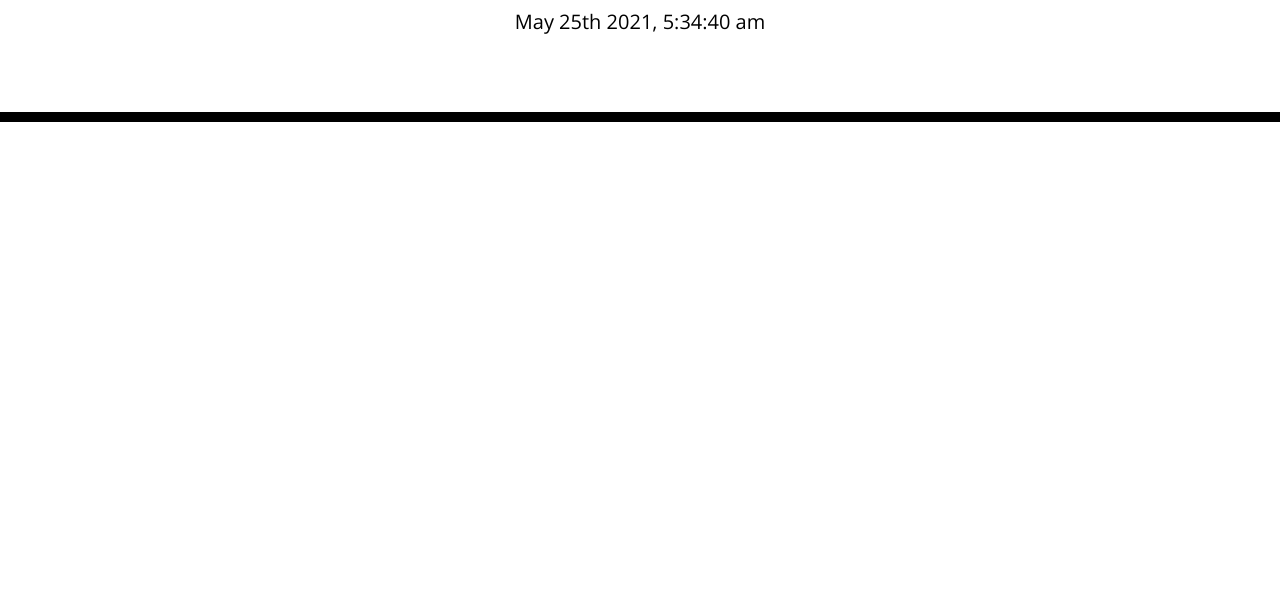
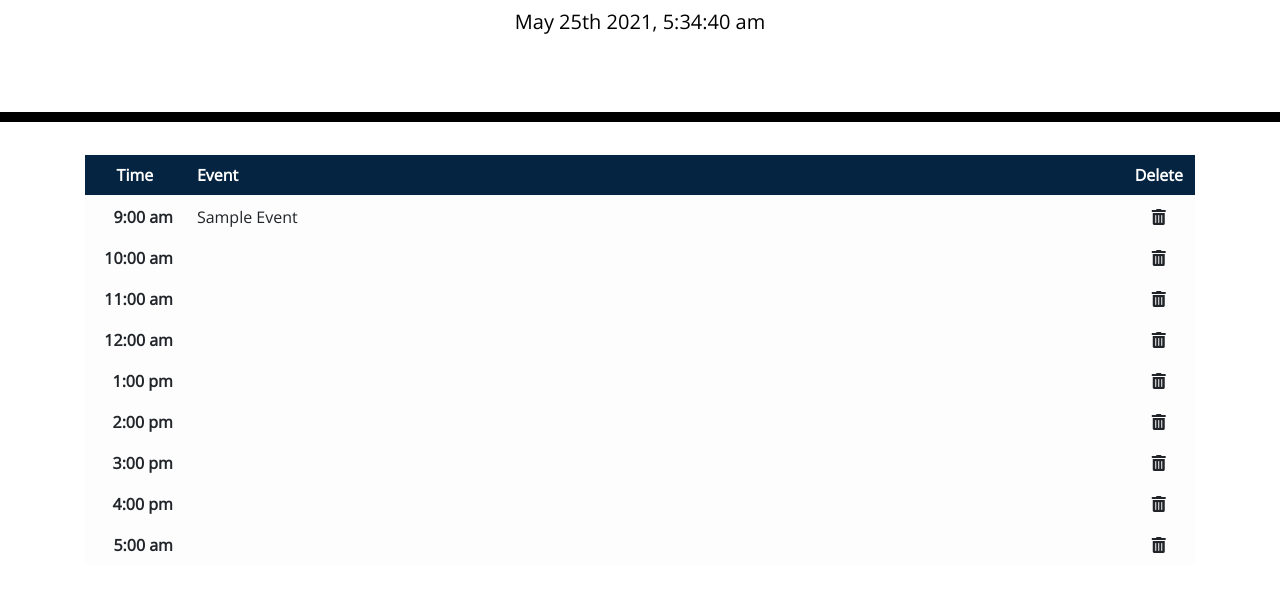
Before and after one commit to rmoatman/Roatman_Work_Day_Scheduler, a plain HTML site: page index.html in a window 1280 px wide. Shown: the part 182-774 px from the top of the page. Drawn offline with nearby package versions, Linux system fonts and the light colour scheme.

Commit message:
Added styling to table, updated javascript with items to do

```diff
--- a/Assets/style.css
+++ b/Assets/style.css
@@ -1,3 +1,12 @@
+    :root {
+      --headercolor: rgb(5, 36, 65);
+      --pastcolor: rgb(72, 79, 85);
+      --presentcolor: rgb(93, 136, 173);
+      --futurecolor:  rgb(22, 62, 97);
+
+      }
+
+
     body {
       font-family: 'Open Sans', sans-serif;
       font-size: 16px;
@@ -69,3 +78,48 @@ textarea {
       font-size: 20px;
       transition: all 0.3s ease-in-out;
     }
+
+
+    /* Table Formatting */
+
+/* add color formatting for past present and future hours */
+
+    #timcolhead {
+      text-align:center;
+      background-color: var(--headercolor);
+      color: white;
+    }
+
+    #timcol {
+      width:9%;
+      text-align: right;
+    }
+
+    #evecolhead {
+      text-align: left;
+      background-color: var(--headercolor);
+      color: white;
+    }
+
+    #evecol {
+      text-align: left;
+    }
+
+    #delcolhead {
+      width:5%;
+      text-align: center;
+      background-color: var(--headercolor);
+      color: white;
+    }
+
+    #delcol {
+      width:5%;
+      text-align: center;
+    }
+
+
+    /* End of Table Formatting */
+
+    /* Last Revised 5/24/21 */
+    /* Raemarie Oatman raemarie.oatman@gmail.com */
+    /* Homework Week 5 - 05 Third-Party APIs: Work Day Scheduler */
--- a/index.html
+++ b/index.html
@@ -19,7 +19,7 @@
       rel="stylesheet"
     />
     <link rel="stylesheet" href="./Assets/style.css" />
-    <title>Work Day Scheduler</title>
+    <title>ROatman Work Day Scheduler</title>
   </head>
 
   <body>
@@ -30,7 +30,63 @@
       <p id="currentDay" class="lead"></p>
     </header>
     <div class="container">
-      <!-- Timeblocks go here -->
+      <table class="table table-light thread-dark table-hover">
+        <thead>
+          <tr>
+            <th scope="col" id="timcolhead">Time</th>
+            <th scope="col" id="evecolhead">Event</th>
+            <th scope="col" id="delcolhead">Delete</th>
+          </tr>
+        </thead>
+        <tbody>
+          <tr>
+            <th scope="row" id="timcol">9:00 am</th>
+            <td id="row9">Sample Event</td>
+            <td id="delcol"><i class="fas fa-trash-alt" ></i></td>
+          </tr>
+          <tr>
+            <th scope="row" id="timcol">10:00 am</th>
+            <td id="row10"></td>
+            <td id="delcol"><i class="fas fa-trash-alt"></i></td>
+          </tr>
+          <tr>
+            <th scope="row" id="timcol">11:00 am</th>
+            <td id="row11"></td>
+            <td id="delcol"><i class="fas fa-trash-alt"></i></td>
+          </tr>
+          <tr>
+            <th scope="row" id="timcol">12:00 am</th>
+            <td id="row12"></td>
+            <td id="delcol"><i class="fas fa-trash-alt"></i></td>
+          </tr>
+          <tr>
+            <th scope="row" id="timcol">1:00 pm</th>
+            <td id="row13"></td>
+            <td id="delcol"><i class="fas fa-trash-alt"></i></td>
+          </tr>
+          <tr>
+            <th scope="row" id="timcol">2:00 pm</th>
+            <td id="row14"></td>
+            <td id="delcol"><i class="fas fa-trash-alt"></i></td>
+          </tr>
+          <tr>
+            <th scope="row" id="timcol">3:00 pm</th>
+            <td id="row15"></td>
+            <td id="delcol"><i class="fas fa-trash-alt"></i></td>
+          </tr>
+          <tr>
+            <th scope="row" id="timcol">4:00 pm</th>
+            <td id="row16"></td>
+            <td id="delcol"><i class="fas fa-trash-alt"></i></td>
+          </tr>
+          <tr>
+            <th scope="row" id="timcol">5:00 am</th>
+            <td id="row17"></td>
+            <td id="delcol"><i class="fas fa-trash-alt"></i></td>
+          </tr>
+
+        </tbody>
+      </table>
     </div>
 
 
@@ -39,3 +95,7 @@
     <script src="./Assets/script.js"></script>
   </body>
 </html>
+
+<!-- Last Revised 5/24/21 -->
+<!-- Raemarie Oatman raemarie.oatman@gmail.com -->
+<!-- Homework Week 5 - 05 Third-Party APIs: Work Day Scheduler -->
```
Also changed, not shown: Assets/script.js (+16 -0 lines). Lines whose indentation alone changed are shown as unchanged.
